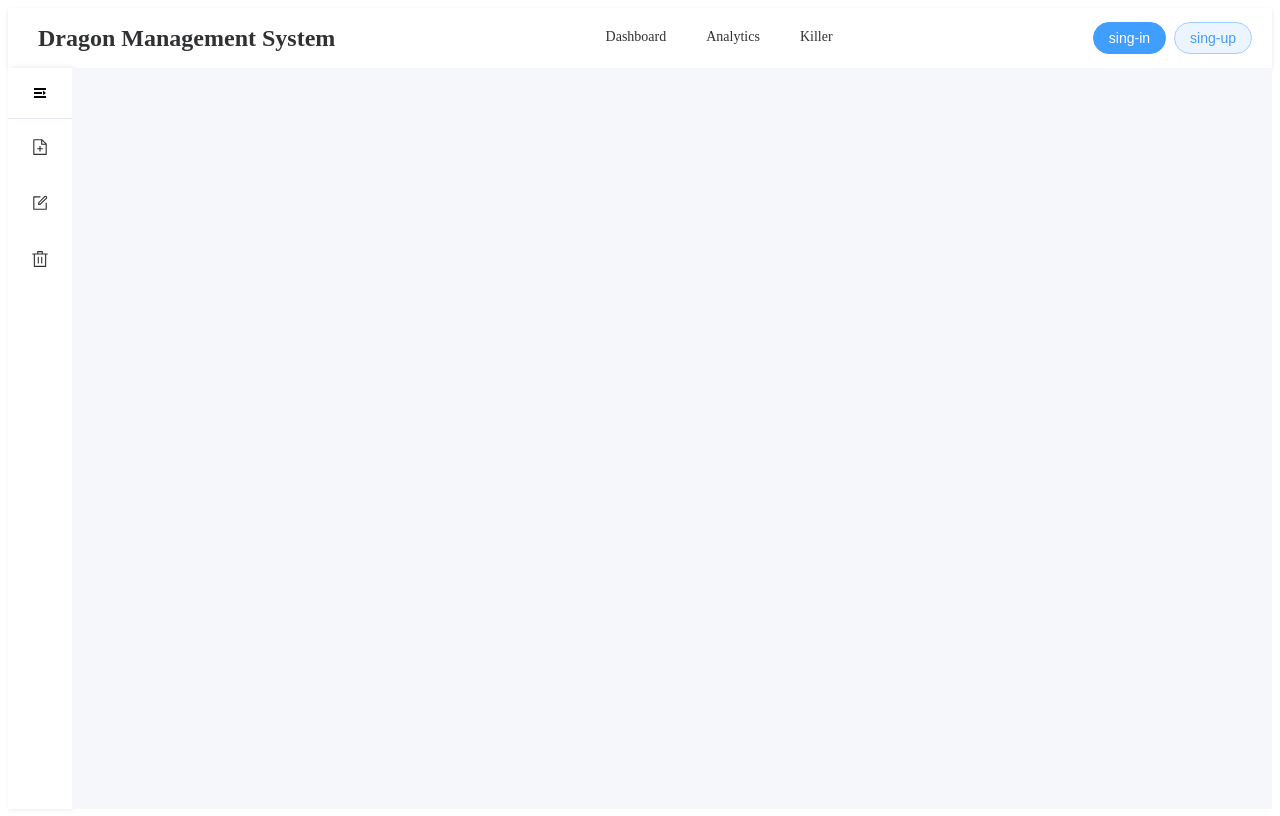
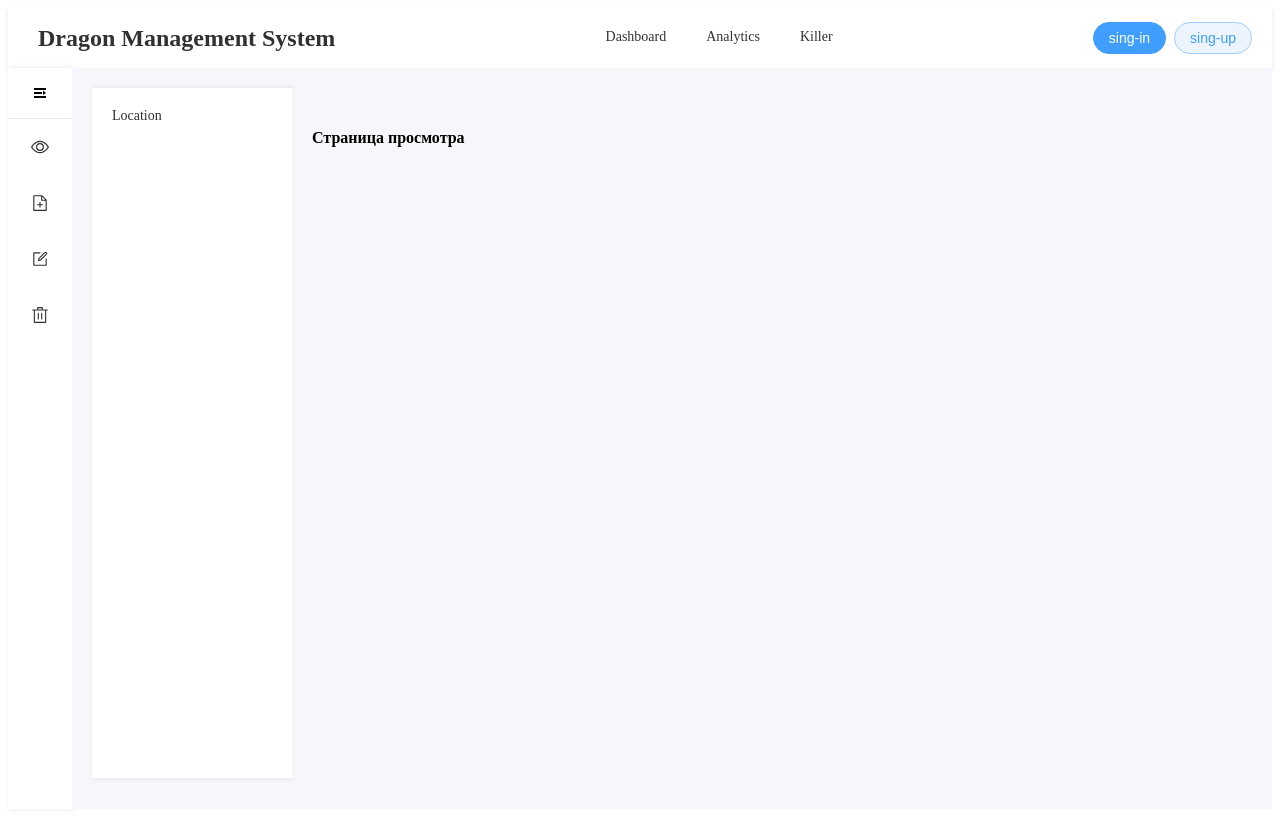
Before and after one commit to Luhter1/isLab1, a Vue app in the folder frontend/: page /view in a window 1280 px wide. Built offline with nearby package versions, Linux system fonts and the light colour scheme.

Commit message:
add LocationService

```diff
--- a/frontend/src/App.vue
+++ b/frontend/src/App.vue
@@ -5,13 +5,9 @@ import MenuAuth from './components/MenuAuth.vue'
 import {
   Fold,
   Expand,
-  Plus,
   Edit,
   Delete,
-  Search,
-  Download,
-  Upload,
-  Setting
+  View
 } from '@element-plus/icons-vue'
 
 const isCollapse = ref(true)
@@ -52,6 +48,10 @@ const handleToggle = () => {
           :collapse-transition="false"
           class="sidebar-menu"
         >
+          <el-menu-item index="/view">
+            <el-icon><View /></el-icon>
+            <template #title>View</template>
+          </el-menu-item>
           <el-menu-item index="/create">
             <el-icon><DocumentAdd /></el-icon>
             <template #title>Create</template>
--- /dev/null
+++ b/frontend/src/components/Location/View.vue
@@ -0,0 +1,6 @@
+<template>
+  <div>
+    <h1>Страница просмотра</h1>
+    <!-- Содержимое для создания -->
+  </div>
+</template>
--- a/frontend/src/config/router.js
+++ b/frontend/src/config/router.js
@@ -2,9 +2,8 @@ import { createRouter, createWebHistory } from 'vue-router'
 import HomeView from '@/views/HomeView.vue'
 import SingIn from '@/views/SingIn.vue'
 import SingUp from '@/views/SingUp.vue'
+import ViewObject from '@/views/ViewObject.vue'
 import { logout } from '@/services/AuthService'
-import { useUserStore } from '@/stores/userStore'
-import { ElMessage } from 'element-plus'
 
 const router = createRouter({
   history: createWebHistory(import.meta.env.BASE_URL),
@@ -33,6 +32,11 @@ const router = createRouter({
       },
       component: () => null,
     },
+    {
+      path: '/view',
+      name: 'view',
+      component: ViewObject,
+    },
   ],
 })
 
--- /dev/null
+++ b/frontend/src/views/ViewObject.vue
@@ -0,0 +1,38 @@
+<script lang="ts" setup>
+import { ref, shallowRef, markRaw } from 'vue';
+import LocationView from '@/components/Location/View.vue'
+
+const componentMap = {
+  Location: markRaw(LocationView),
+};
+
+const activeComponent = shallowRef(componentMap.Location);
+
+const handleMenuSelect = (index) => {
+  activeComponent.value = componentMap[index];
+};
+</script>
+
+<template>
+    <el-container>
+      <el-aside :width="'200px'">
+        <el-menu
+            :collapse="false"
+            class="sidebar-menu"
+            @select="handleMenuSelect"
+            default-active="create">
+
+            <el-menu-item index="Location">
+              <span>Location</span>
+            </el-menu-item>
+
+        </el-menu>
+      </el-aside>
+
+      <el-main>
+        <KeepAlive>
+            <component :is="activeComponent" />
+        </KeepAlive>
+      </el-main>
+    </el-container>
+</template>
```
Also changed, not shown: frontend/src/services/LocationService.ts (added, +75 -0 lines).
